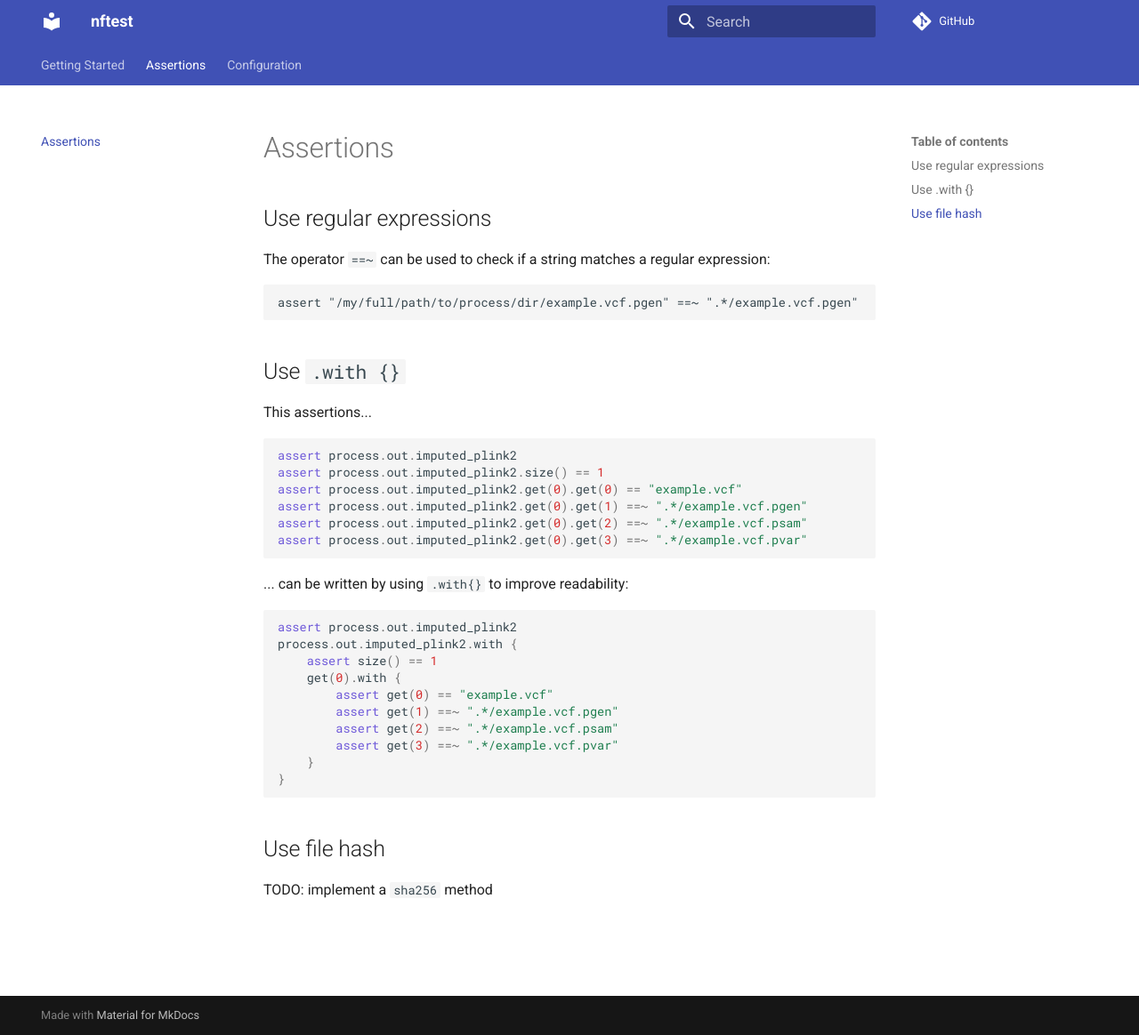
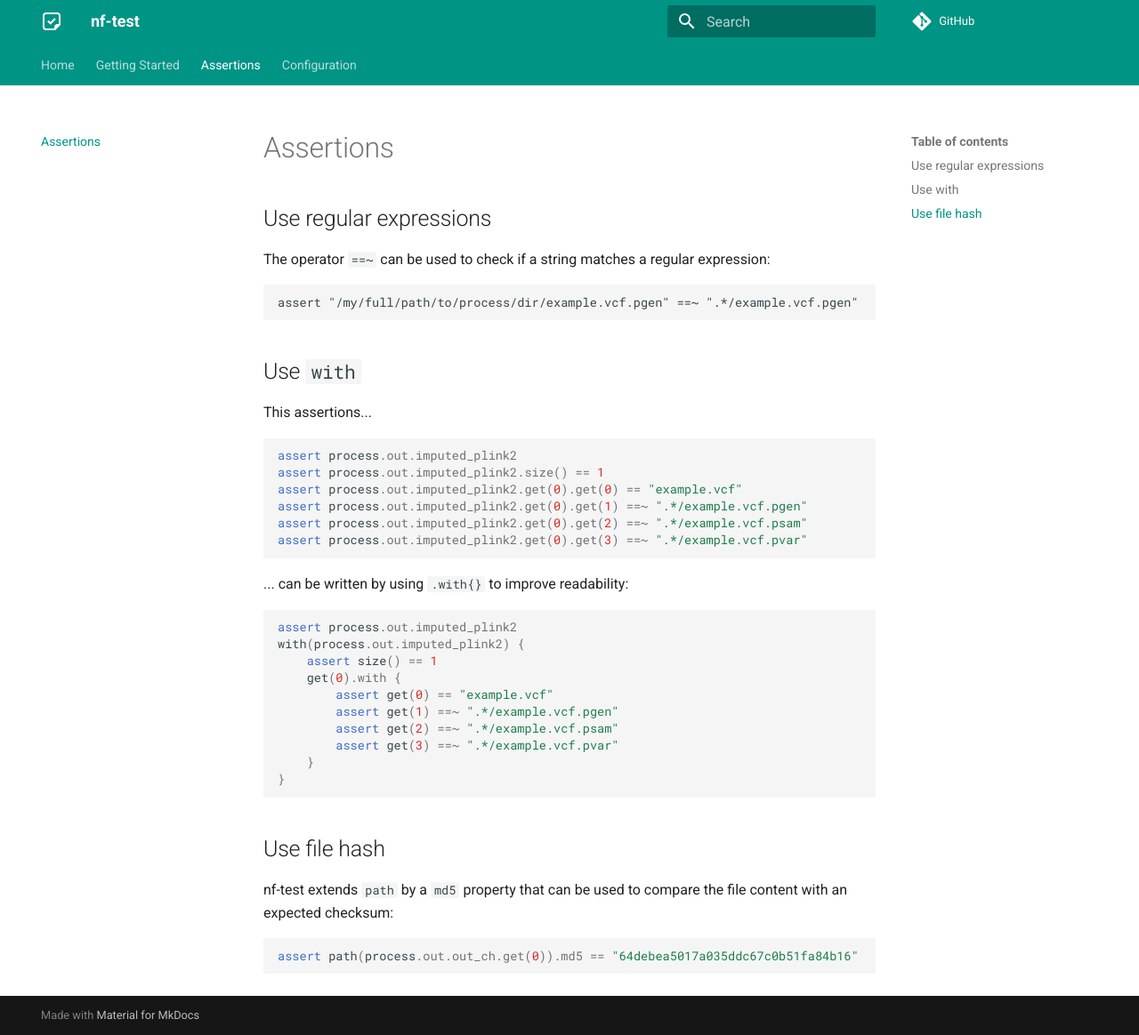
Before and after one commit to askimed/nf-test, an MkDocs documentation site: the page built from docs/assertions.md, in a window 1280 px wide and 1164 px high. Shown: the whole window at 89% size. Built offline with MkDocs 1.6.1 and Material for MkDocs 9.7.7, drawn with Linux system fonts in a browser that asks for light colours; comment, search, counter and statistics services are not loaded; old or Windows-style settings are respelled for this version of MkDocs.

Commit message:
Update documentation and add index page

````diff
--- a/docs/assertions.md
+++ b/docs/assertions.md
@@ -9,11 +9,11 @@ assert "/my/full/path/to/process/dir/example.vcf.pgen" ==~ ".*/example.vcf.pgen"
 ```
 
 
-## Use `.with {}`
+## Use `with`
 
 This assertions...
 
-```
+```groovy
 assert process.out.imputed_plink2
 assert process.out.imputed_plink2.size() == 1
 assert process.out.imputed_plink2.get(0).get(0) == "example.vcf"
@@ -24,9 +24,9 @@ assert process.out.imputed_plink2.get(0).get(3) ==~ ".*/example.vcf.pvar"
 
 ... can be written by using `.with{}` to improve readability:
 
-```
+```groovy
 assert process.out.imputed_plink2
-process.out.imputed_plink2.with {
+with(process.out.imputed_plink2) {
     assert size() == 1
     get(0).with {
         assert get(0) == "example.vcf"
@@ -35,9 +35,12 @@ process.out.imputed_plink2.with {
         assert get(3) ==~ ".*/example.vcf.pvar"
     }
 }
-
 ```
 
 ## Use file hash
 
-TODO: implement a `sha256` method
+nf-test extends `path` by a `md5` property that can be used to compare the file content with an expected checksum:
+
+```groovy
+assert path(process.out.out_ch.get(0)).md5 == "64debea5017a035ddc67c0b51fa84b16"
+```
--- a/mkdocs.yml
+++ b/mkdocs.yml
@@ -1,26 +1,39 @@
-site_name: nftest
+site_name: nf-test
+
 theme:
   name: material
-  feature:
-    tabs: true
+  features:
+    - navigation.instant
+    - tabs
+  palette:
+    primary: teal
+    accent: teal
+  icon:
+    logo: material/sticker-check-outline
+  favicon: images/favicon.svg
+  font:
+    text: Roboto
+    code: Roboto Mono
+
 extra_css:
   - extra.css
-repo_url: https://github.com/lukfor/nftest/
+repo_url: https://github.com/lukfor/nf-test/
 
-pages:
-  - Getting Started: getting_started.md
+nav:
+  - Home: index.md
+  - Getting Started: getting-started.md
   - Assertions: assertions.md
   - Configuration: configuration.md
 
 
-extra:
-  feature:
-    tabs: true
-
-
 markdown_extensions:
-  - codehilite
+  - attr_list
+  - pymdownx.emoji:
+      emoji_index: !!python/name:materialx.emoji.twemoji
+      emoji_generator: !!python/name:materialx.emoji.to_svg
   - admonition
-  - toc:
-      permalink: true
   - footnotes
+  - pymdownx.highlight
+  - pymdownx.inlinehilite
+  - pymdownx.superfences
+  - pymdownx.snippets
````
Also changed, not shown: docs/configuration.md (+2 -2 lines), docs/getting-started.md (added, +201 -0 lines), docs/index.md (added, +6 -0 lines), docs/installation.md (added, +4 -0 lines).
